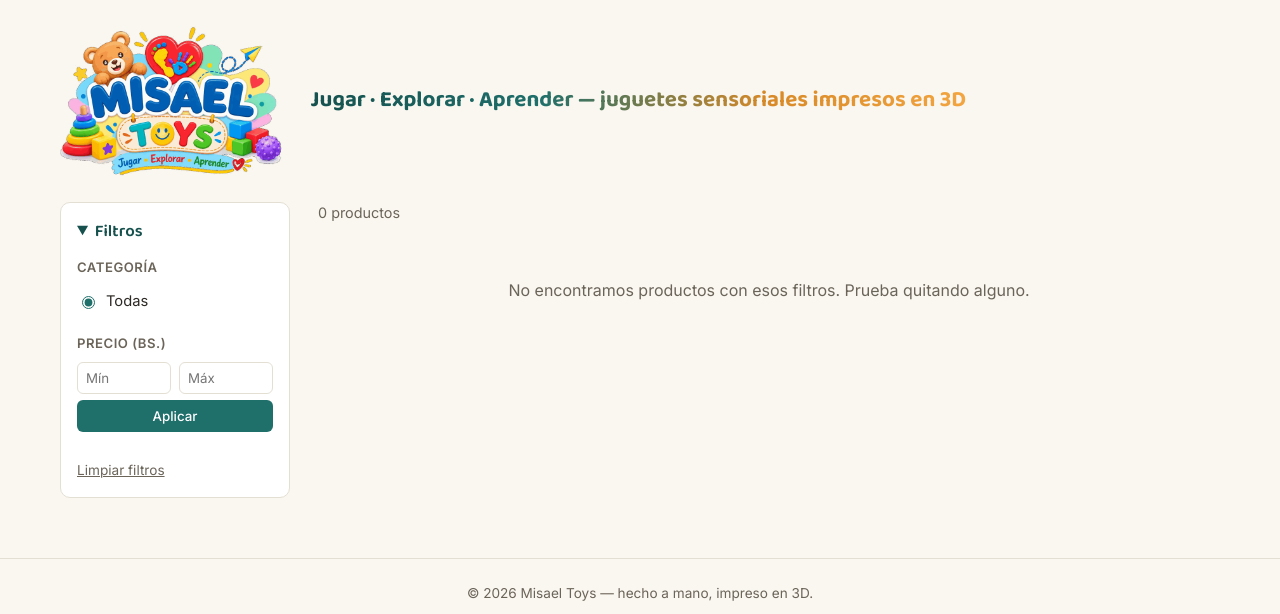
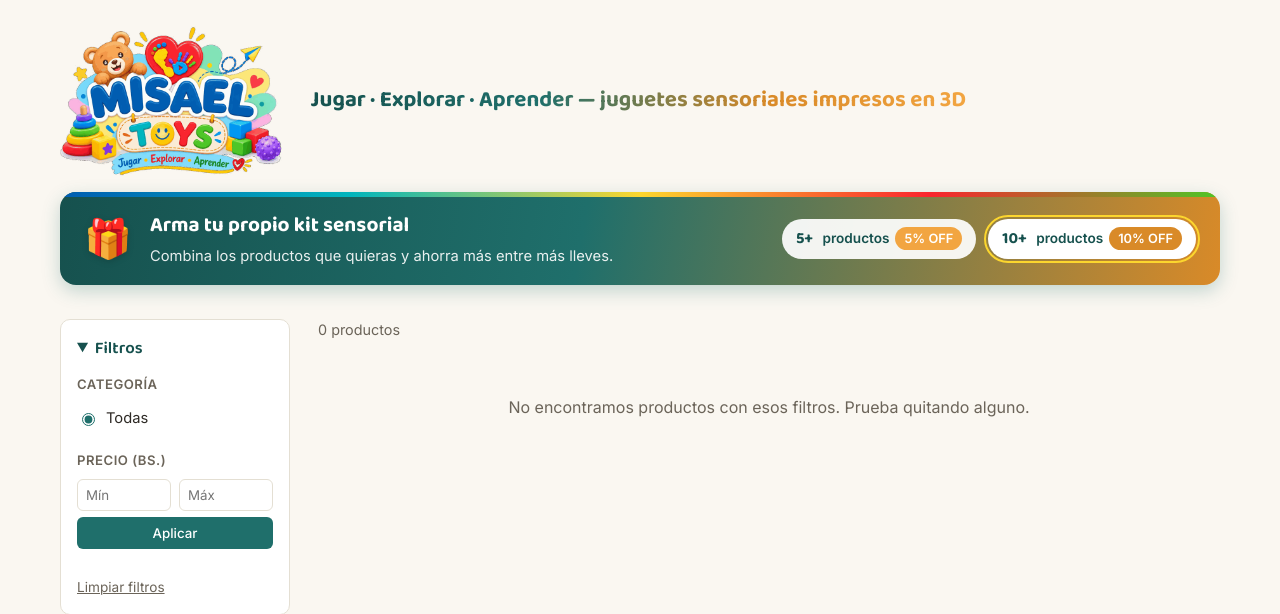
Before and after one commit to casoval/misael_toys, a Django app: page / in a window 1280 px wide. Shown: the part 68-682 px from the top of the page. Run offline with Django 5.2, Linux system fonts and the light colour scheme; data comes from the database, SQL or seed files in the repository; data that the repository does not hold is empty; some libraries are stand-ins or nearby versions.

Commit message:
agregar banner

```diff
--- a/static/css/style.css
+++ b/static/css/style.css
@@ -148,6 +148,123 @@ a:hover { color: var(--teal-dark); }
 
 @media (max-width: 700px) {
   .intro { font-size: 1.15rem; }
+}
+
+/* --- Banner de promoción: kit sensorial por cantidad --- */
+.promo-banner {
+  max-width: 1200px;
+  margin: 6px auto 18px;
+  padding: 0 20px;
+}
+
+.promo-banner-inner {
+  position: relative;
+  overflow: hidden;
+  display: flex;
+  align-items: center;
+  gap: 18px;
+  flex-wrap: wrap;
+  background: linear-gradient(100deg, var(--teal-dark) 0%, var(--teal) 45%, var(--marigold-dark) 100%);
+  border-radius: 16px;
+  padding: 18px 24px;
+  box-shadow: 0 6px 18px rgba(31, 111, 107, 0.25);
+}
+
+.promo-banner-inner::before {
+  content: "";
+  position: absolute;
+  top: 0; left: 0; right: 0;
+  height: 5px;
+  background: linear-gradient(90deg, #005CB1, #01B5BD, #FCD62E, #F9242E, #4DC627);
+}
+
+.promo-icono {
+  font-size: 2.4rem;
+  line-height: 1;
+  filter: drop-shadow(0 2px 3px rgba(0,0,0,0.15));
+  animation: promo-tada 2.5s ease-in-out infinite;
+}
+
+@keyframes promo-tada {
+  0%, 100% { transform: rotate(0deg) scale(1); }
+  10% { transform: rotate(-8deg) scale(1.05); }
+  20% { transform: rotate(8deg) scale(1.05); }
+  30% { transform: rotate(-4deg) scale(1); }
+  40% { transform: rotate(0deg) scale(1); }
+}
+
+.promo-texto {
+  flex: 1 1 240px;
+  min-width: 200px;
+}
+
+.promo-titulo {
+  margin: 0;
+  font-family: 'Baloo 2', 'Inter', sans-serif;
+  font-weight: 700;
+  font-size: 1.3rem;
+  color: #fff;
+}
+
+.promo-detalle {
+  margin: 4px 0 0;
+  font-size: 0.92rem;
+  color: rgba(255,255,255,0.9);
+}
+
+.promo-tiers {
+  display: flex;
+  gap: 12px;
+  flex-wrap: wrap;
+}
+
+.promo-tier {
+  display: flex;
+  align-items: center;
+  gap: 6px;
+  background: rgba(255,255,255,0.92);
+  color: var(--teal-dark);
+  font-size: 0.85rem;
+  font-weight: 600;
+  padding: 8px 14px;
+  border-radius: 999px;
+  white-space: nowrap;
+}
+
+.promo-tier strong {
+  font-family: 'Baloo 2', 'Inter', sans-serif;
+  font-size: 1rem;
+}
+
+.promo-descuento {
+  background: var(--marigold);
+  color: #fff;
+  font-weight: 700;
+  padding: 2px 9px;
+  border-radius: 999px;
+  font-size: 0.8rem;
+}
+
+.promo-tier-destacado {
+  background: #fff;
+  outline: 2px solid #FCD62E;
+  outline-offset: 2px;
+}
+
+.promo-tier-destacado .promo-descuento {
+  background: var(--marigold-dark);
+}
+
+@media (max-width: 700px) {
+  .promo-banner-inner {
+    flex-direction: column;
+    text-align: center;
+    padding: 20px 18px;
+  }
+  .promo-tiers {
+    justify-content: center;
+    width: 100%;
+  }
 }
 
 /* --- Layout principal --- */
--- a/templates/catalogo/home.html
+++ b/templates/catalogo/home.html
@@ -8,6 +8,24 @@
 <div class="hero-inicio">
   <img src="{% static 'img/logo.png' %}" alt="Misael Toys" class="logo-hero">
   <p class="intro">{{ config.texto_bienvenida }}</p>
+</div>
+
+<div class="promo-banner">
+  <div class="promo-banner-inner">
+    <span class="promo-icono" aria-hidden="true">🎁</span>
+    <div class="promo-texto">
+      <p class="promo-titulo">Arma tu propio kit sensorial</p>
+      <p class="promo-detalle">Combina los productos que quieras y ahorra más entre más lleves.</p>
+    </div>
+    <div class="promo-tiers">
+      <span class="promo-tier">
+        <strong>5+</strong>&nbsp;productos <span class="promo-descuento">5% OFF</span>
+      </span>
+      <span class="promo-tier promo-tier-destacado">
+        <strong>10+</strong>&nbsp;productos <span class="promo-descuento">10% OFF</span>
+      </span>
+    </div>
+  </div>
 </div>
 
 <div class="layout">
```
